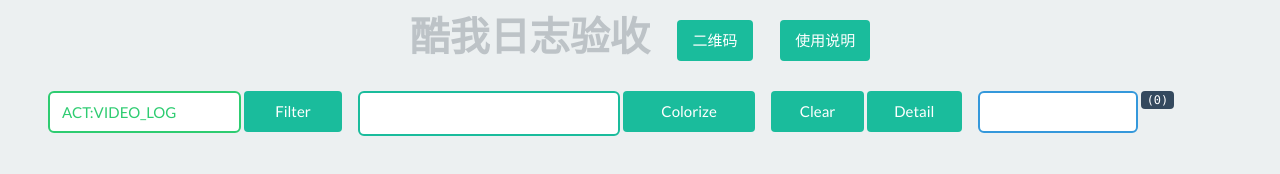
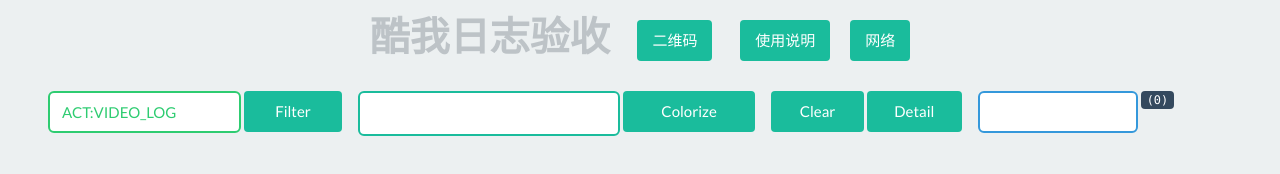
Before and after one commit to ytlvy/logChecker, a website: page client/index.html in a window 1280 px wide. Drawn offline with Linux system fonts and the light colour scheme; some packages are replaced by stand-ins of ours.

Commit message:
add network debug entrance

```diff
--- a/client/index.html
+++ b/client/index.html
@@ -28,7 +28,7 @@
     <body style="height:100%" class =" palette-clouds" ng-controller="indexController">
         <h3 style="text-align: center;margin-top: 15px;">酷我日志验收
             <button type="button" class="btn btn-primary" data-toggle="modal" data-target="#exampleModal" style="margin-left: 20px">二维码 </button>
-            <a type="button" class="btn btn-primary" data-toggle="modal" style="margin-left: 20px" href="/user.html">使用说明 </a>
+            <a type="button" class="btn btn-primary" data-toggle="modal" style="margin-left: 20px" href="/user.html">使用说明 </a><a type="button" class="btn btn-primary" data-toggle="modal" style="margin-left: 20px" href="/network">网络 </a>
         </h3>
         <section  class="palette palette-clouds ">
 
```
